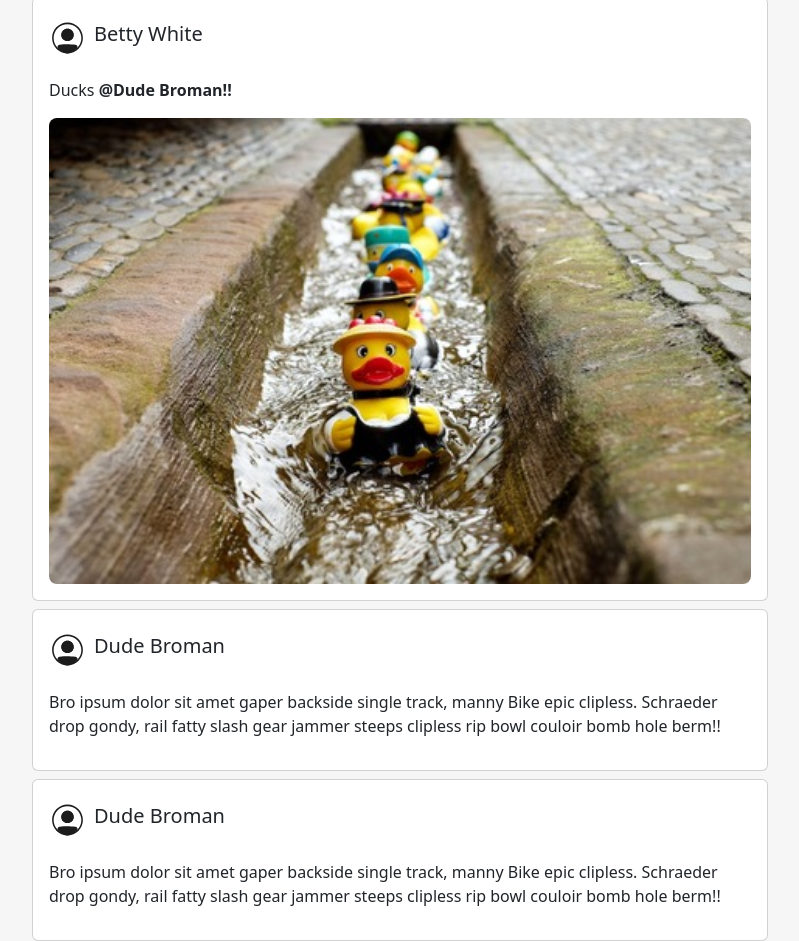
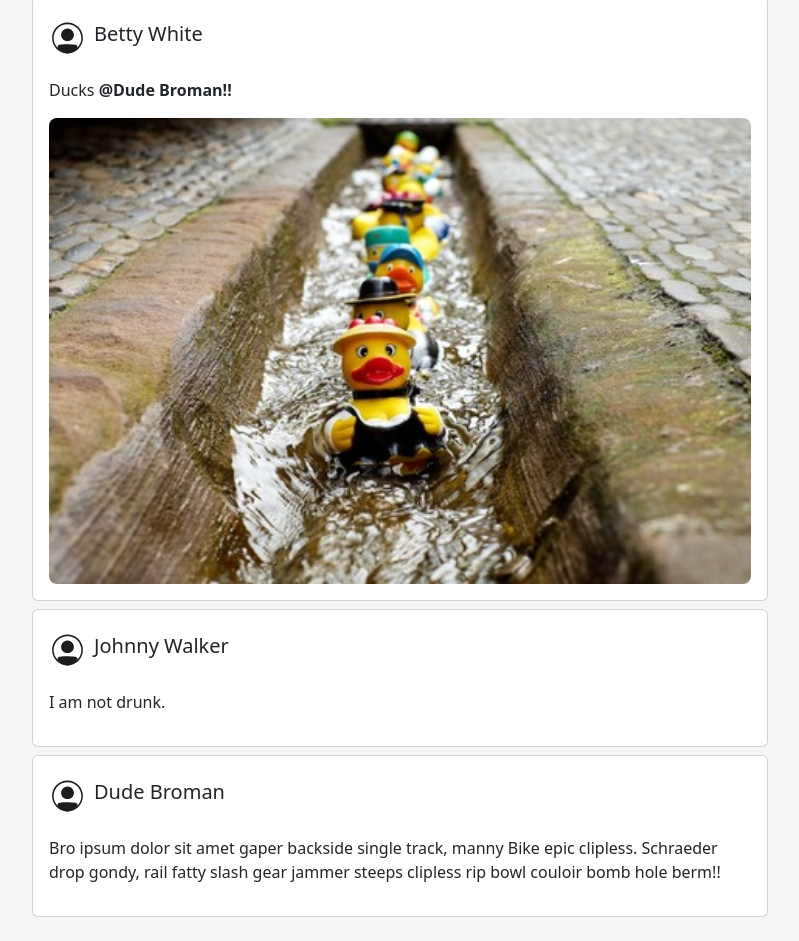
Before and after one commit to PederZzen/CSS-Frameworks-CA, a website: page home.html in a window 1280 px wide. Shown: the part 380-1321 px from the top of the page, without its empty margins (240-1039 px from the left). After the commit the page ends 1297 px from the top, so only its background shows below. Drawn offline with nearby package versions, Linux system fonts and the light colour scheme.

Commit message:
Siste detaljer.. ish

```diff
--- a/home.html
+++ b/home.html
@@ -68,9 +68,9 @@
                 <div class="card p-3 mt-2">
                     <div class="d-flex">
                         <img src="./img/user-image.svg" class="" alt="User image">
-                        <h3 class="h5 p-2">Dude Broman</h3>
+                        <h3 class="h5 p-2">Johnny Walker</h3>
                     </div>
-                    <p class="mt-3">Bro ipsum dolor sit amet gaper backside single track, manny Bike epic clipless. Schraeder drop gondy, rail fatty slash gear jammer steeps clipless rip bowl couloir bomb hole berm!!</p>
+                    <p class="mt-3">I am not drunk.</p>
                 </div>
                 <div class="card p-3 mt-2">
                     <div class="d-flex">
```
Also changed, not shown: index.html (+0 -1 lines), profile.html (+3 -1 lines).
